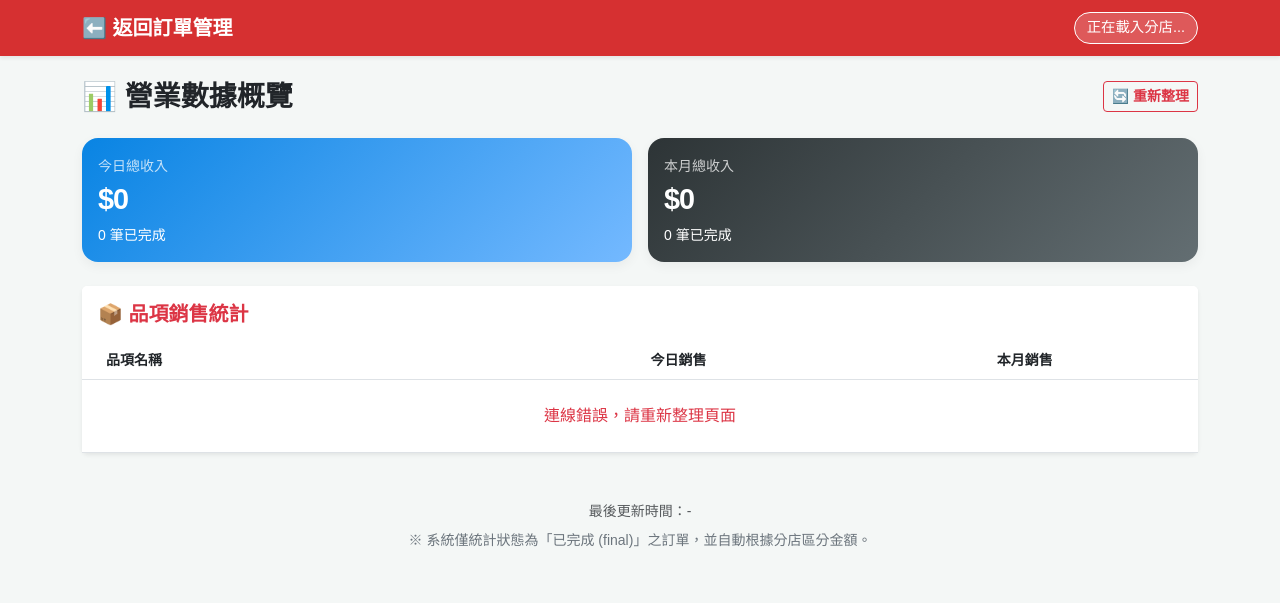
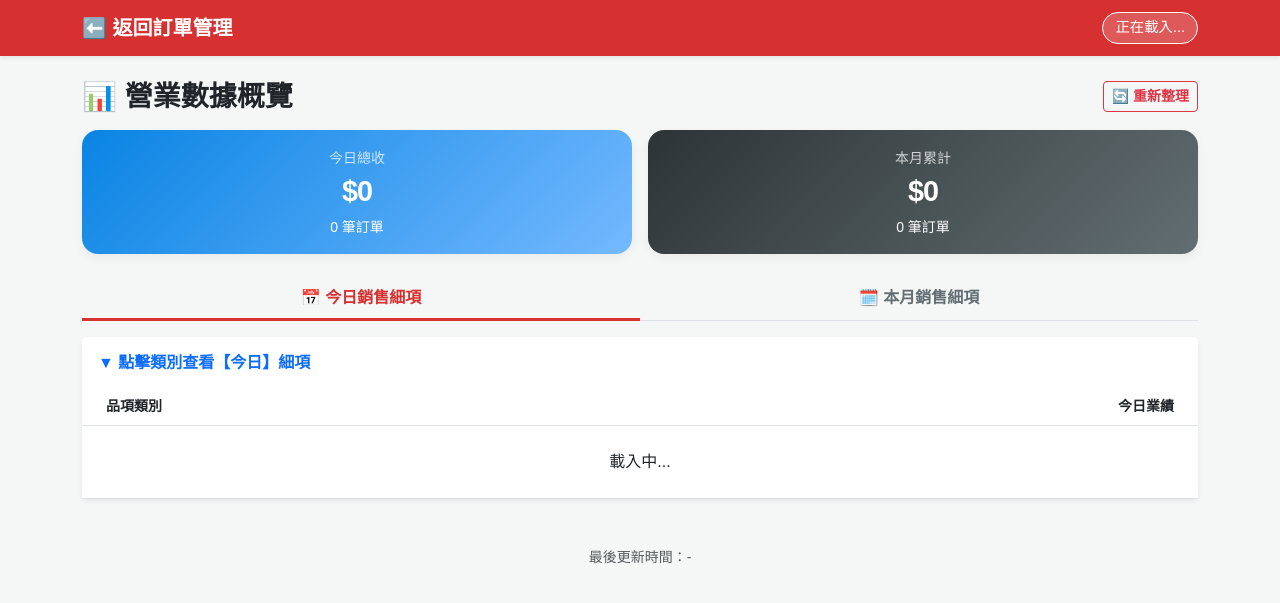
Before and after one commit to qkauia-guy/self_drawn, a Django app: page /report-dashboard/ in a window 1280 px wide. Shown: the top 603 px of the page. Run offline with Django 5.2, Linux system fonts and the light colour scheme; the visitor is signed in with stand-in values (Sample User, id 1).

Commit message:
fix:linepay

```diff
--- a/ordering/templates/ordering/dashboard.html
+++ b/ordering/templates/ordering/dashboard.html
@@ -2,23 +2,25 @@
 <html lang="zh-Hant">
 <head>
     <meta charset="UTF-8">
-    {% load static %}
     <title>財務報表中心 - 一把葫</title>
 
     <meta name="viewport" content="width=device-width, initial-scale=1, maximum-scale=1">
     <link href="https://cdn.jsdelivr.net/npm/bootstrap@5.3.0/dist/css/bootstrap.min.css" rel="stylesheet">
-    <link rel="icon" href="{% static 'images/favicon.png' %}" type="image/png">
-    <link rel="shortcut icon" href="{% static 'images/favicon.png' %}" type="image/x-icon">
     <style>
         body { background-color: #f4f7f6; font-family: "Microsoft JhengHei", sans-serif; }
         .navbar { background-color: #d63031 !important; }
         .card-stat { border: none; border-radius: 16px; transition: transform 0.3s; box-shadow: 0 4px 12px rgba(0,0,0,0.05); }
         .card-stat:hover { transform: translateY(-5px); }
         .rev-value { font-size: 1.8rem; letter-spacing: -1px; }
-        .item-name { font-size: 1.05rem; color: #2d3436; }
-        .qty-badge { font-size: 0.85rem; padding: 0.4em 0.7em; }
-        .item-rev { font-size: 0.9rem; color: #636e72; font-weight: bold; }
         .store-badge { background-color: rgba(255,255,255,0.2); color: white; border: 1px solid white; padding: 4px 12px; border-radius: 20px; font-size: 0.9rem; }
+
+        /* Tabs Style */
+        .nav-tabs .nav-link { color: #636e72; font-weight: bold; border: none; border-bottom: 3px solid transparent; }
+        .nav-tabs .nav-link.active { color: #d63031; border-bottom: 3px solid #d63031; background-color: transparent; }
+        .nav-tabs .nav-link:hover { color: #d63031; }
+
+        .qty-badge { font-size: 0.9rem; padding: 0.5em 0.8em; width: 80px; }
+        .item-rev { font-size: 0.95rem; color: #636e72; font-weight: bold; margin-top: 4px; }
     </style>
 </head>
 <body>
@@ -26,12 +28,12 @@
 <nav class="navbar navbar-dark mb-4 shadow-sm">
     <div class="container d-flex justify-content-between">
         <a class="navbar-brand fw-bold" href="/owner/">⬅️ 返回訂單管理</a>
-        <div class="store-badge" id="current_store_name">正在載入分店...</div>
+        <div class="store-badge" id="current_store_name">正在載入...</div>
     </div>
 </nav>
 
 <div class="container">
-    <div class="d-flex justify-content-between align-items-center mb-4">
+    <div class="d-flex justify-content-between align-items-center mb-3">
         <h3 class="fw-bold mb-0">📊 營業數據概覽</h3>
         <button class="btn btn-outline-danger btn-sm fw-bold" onclick="fetchStats()">🔄 重新整理</button>
     </div>
@@ -39,124 +41,201 @@
     <div class="row g-3 mb-4">
         <div class="col-6">
             <div class="card card-stat text-white" style="background: linear-gradient(135deg, #0984e3, #74b9ff);">
-                <div class="card-body p-3">
-                    <small class="opacity-75">今日總收入</small>
+                <div class="card-body p-3 text-center">
+                    <small class="opacity-75">今日總收</small>
                     <div class="rev-value fw-bold" id="day_rev">$0</div>
-                    <div class="small mt-1"><span id="day_count">0</span> 筆已完成</div>
+                    <div class="small mt-1"><span id="day_count">0</span> 筆訂單</div>
                 </div>
             </div>
         </div>
         <div class="col-6">
             <div class="card card-stat text-white" style="background: linear-gradient(135deg, #2d3436, #636e72);">
-                <div class="card-body p-3">
-                    <small class="opacity-75">本月總收入</small>
+                <div class="card-body p-3 text-center">
+                    <small class="opacity-75">本月累計</small>
                     <div class="rev-value fw-bold" id="month_rev">$0</div>
-                    <div class="small mt-1"><span id="month_count">0</span> 筆已完成</div>
+                    <div class="small mt-1"><span id="month_count">0</span> 筆訂單</div>
                 </div>
             </div>
         </div>
     </div>
 
-    <div class="card border-0 shadow-sm mb-5">
+    <ul class="nav nav-tabs nav-fill mb-3" id="statsTab" role="tablist">
+        <li class="nav-item" role="presentation">
+            <button class="nav-link active" id="today-tab" data-bs-toggle="tab" data-bs-target="#today-content" type="button" role="tab">
+                📅 今日銷售細項
+            </button>
+        </li>
+        <li class="nav-item" role="presentation">
+            <button class="nav-link" id="month-tab" data-bs-toggle="tab" data-bs-target="#month-content" type="button" role="tab">
+                🗓️ 本月銷售細項
+            </button>
+        </li>
+    </ul>
+
+    <div class="tab-content mb-5" id="statsTabContent">
+
+        <div class="tab-pane fade show active" id="today-content" role="tabpanel">
+            <div class="card border-0 shadow-sm">
                 <div class="card-header bg-white py-3 border-0">
-            <h5 class="fw-bold mb-0 text-danger">📦 品項銷售統計</h5>
+                    <h6 class="fw-bold mb-0 text-primary">▼ 點擊類別查看【今日】細項</h6>
                 </div>
-        <div class="card-body p-0">
                 <div class="table-responsive">
                     <table class="table align-middle mb-0">
-                    <thead class="bg-light text-muted small text-uppercase">
-                        <tr>
-                            <th class="ps-4">品項名稱</th>
-                            <th class="text-center">今日銷售</th>
-                            <th class="text-center">本月銷售</th>
-                        </tr>
+                        <thead class="bg-light text-muted small">
+                            <tr><th class="ps-4">品項類別</th><th class="text-end pe-4">今日業績</th></tr>
                         </thead>
-                    <tbody id="items_table">
-                        <tr>
-                            <td colspan="3" class="text-center py-5 text-muted">正在讀取最新數據...</td>
-                        </tr>
+                        <tbody id="today_table_body">
+                            <tr><td colspan="2" class="text-center py-4">載入中...</td></tr>
                         </tbody>
                     </table>
                 </div>
             </div>
         </div>
 
+        <div class="tab-pane fade" id="month-content" role="tabpanel">
+            <div class="card border-0 shadow-sm">
+                <div class="card-header bg-white py-3 border-0">
+                    <h6 class="fw-bold mb-0 text-secondary">▼ 點擊類別查看【本月】細項</h6>
+                </div>
+                <div class="table-responsive">
+                    <table class="table align-middle mb-0">
+                        <thead class="bg-light text-muted small">
+                            <tr><th class="ps-4">品項類別</th><th class="text-end pe-4">本月累積</th></tr>
+                        </thead>
+                        <tbody id="month_table_body">
+                             <tr><td colspan="2" class="text-center py-4">載入中...</td></tr>
+                        </tbody>
+                    </table>
+                </div>
+            </div>
+        </div>
+
+    </div>
+
     <div class="text-center text-muted small pb-4">
-        最後更新時間：<span id="update_time">-</span><br>
-        <p class="mt-2 text-secondary">※ 系統僅統計狀態為「已完成 (final)」之訂單，並自動根據分店區分金額。</p>
+        最後更新時間：<span id="update_time">-</span>
     </div>
 </div>
 
 <script src="https://cdn.jsdelivr.net/npm/bootstrap@5.3.0/dist/js/bootstrap.bundle.min.js"></script>
 
 <script>
-// --- 分店參數解析邏輯 ---
-// 從網址獲取 ?store=xxx，若無則預設為 dajin
 const urlParams = new URLSearchParams(window.location.search);
 const currentStore = urlParams.get('store') || 'dajin';
 
+// 輔助函式：產生展開的細項 HTML
+// itemId: 唯一識別碼 (避免今日跟本月衝突)
+// detailsObj: 細項資料物件 { "品項名": {qty, rev} }
+// themeColor: 顏色樣式 (今日用 danger, 本月用 secondary)
+function generateDetailsHtml(itemId, detailsObj, themeColor) {
+    const sortedDetails = Object.entries(detailsObj || {}).sort((a, b) => b[1].qty - a[1].qty);
+    const borderClass = `border-${themeColor}`;
+    const textClass = `text-${themeColor}`; // 標題顏色
+
+    if (sortedDetails.length === 0) {
+        return `
+        <tr class="collapse bg-light" id="${itemId}">
+            <td colspan="2" class="text-center text-muted small py-3">尚無銷售紀錄</td>
+        </tr>`;
+    }
+
+    const listItems = sortedDetails.map(([prodName, stat]) => `
+        <li class="list-group-item d-flex justify-content-between align-items-center bg-transparent px-0 py-1">
+            <span>${prodName}</span>
+            <span class="fw-bold text-dark">
+                ${stat.qty} <span class="text-muted" style="font-size:0.8em">($${stat.rev.toLocaleString()})</span>
+            </span>
+        </li>
+    `).join('');
+
+    return `
+    <tr class="collapse bg-light" id="${itemId}">
+        <td colspan="2" class="p-0">
+            <div class="p-3 border-start border-4 ${borderClass}">
+                <ul class="list-group list-group-flush small">
+                    ${listItems}
+                </ul>
+            </div>
+        </td>
+    </tr>`;
+}
+
 function fetchStats() {
-    // API 請求加入 store 參數
     fetch(`/api/orders/dashboard_stats/?store=${currentStore}&t=${new Date().getTime()}`)
     .then(res => {
-        if (res.status === 401 || res.status === 403) {
-            window.location.href = '/admin/login/';
-            return;
-        }
+        if (res.status === 401 || res.status === 403) { window.location.href = '/admin/login/'; return; }
         return res.json();
     })
     .then(data => {
         if (!data) return;
 
-        // 0. 更新分店標籤
+        // 更新頂部數據
         document.getElementById('current_store_name').innerText = data.store_name || '未知分店';
-
-        // 1. 更新總額
-        document.getElementById('day_rev').innerText = '$' + data.today.revenue.toLocaleString();
-        document.getElementById('day_count').innerText = data.today.orders;
-        document.getElementById('month_rev').innerText = '$' + data.monthly.revenue.toLocaleString();
-        document.getElementById('month_count').innerText = data.monthly.orders;
+        document.getElementById('day_rev').innerText = '$' + (data.today.revenue || 0).toLocaleString();
+        document.getElementById('day_count').innerText = data.today.orders || 0;
+        document.getElementById('month_rev').innerText = '$' + (data.monthly.revenue || 0).toLocaleString();
+        document.getElementById('month_count').innerText = data.monthly.orders || 0;
         document.getElementById('update_time').innerText = data.update_time;
 
-        // 2. 更新表格 (包含金額與數量)
-        // 這裡對應 views.py 中 calculate_metrics 定義的 key
         const itemsConfig = [
-            { name: '🍡 糖葫蘆系列', key: 'hulu' },
-            { name: '🍓 草莓大福', key: 'daifuku' },
             { name: '🥛 飲品系列', key: 'drink' },
-            { name: '🍰 其他甜點', key: 'dessert' }
+            { name: '🍡 Q軟麻糬系列', key: 'mochi' },
+            { name: '🍓 元寶草莓大福', key: 'ichikomochi' },
+            { name: '🍰 草莓甜點', key: 'dessert' }
         ];
 
-        let html = '';
-        itemsConfig.forEach(item => {
-            const todayItem = data.today.items[item.key] || { qty: 0, rev: 0 };
-            const monthItem = data.monthly.items[item.key] || { qty: 0, rev: 0 };
+        let todayHtml = '';
+        let monthHtml = '';
 
-            // 如果數量跟金額都是 0，則跳過不顯示或顯示 0
-            html += `
-            <tr>
+        itemsConfig.forEach((item) => {
+            // 取得資料，若無則給預設值
+            const todayItem = (data.today.items && data.today.items[item.key]) || { qty: 0, rev: 0, details: {} };
+            const monthItem = (data.monthly.items && data.monthly.items[item.key]) || { qty: 0, rev: 0, details: {} };
+
+            // --- 1. 產生【今日】區塊 ---
+            const todayId = `collapse-today-${item.key}`;
+            const todayDetailsHtml = generateDetailsHtml(todayId, todayItem.details, 'danger'); // 紅色主題
+
+            todayHtml += `
+            <tr style="cursor: pointer;" data-bs-toggle="collapse" data-bs-target="#${todayId}" aria-expanded="false">
                 <td class="ps-4">
-                    <div class="item-name fw-bold">${item.name}</div>
+                    <div class="fw-bold text-dark">${item.name} <span class="text-danger small">▾</span></div>
                 </td>
-                <td class="text-center">
-                    <span class="badge bg-danger rounded-pill qty-badge mb-1">${todayItem.qty} 份</span>
+                <td class="text-end pe-4">
+                    <span class="badge bg-danger rounded-pill qty-badge">${todayItem.qty} 份</span>
                     <div class="item-rev">$${todayItem.rev.toLocaleString()}</div>
                 </td>
-                <td class="text-center">
-                    <span class="badge bg-secondary rounded-pill qty-badge mb-1">${monthItem.qty} 份</span>
+            </tr>
+            ${todayDetailsHtml}
+            `;
+
+            // --- 2. 產生【本月】區塊 (現在也支援展開了) ---
+            const monthId = `collapse-month-${item.key}`;
+            // 假設 monthItem.details 存在。如果 API 沒回傳 details，列表會顯示 "尚無銷售紀錄"
+            const monthDetailsHtml = generateDetailsHtml(monthId, monthItem.details, 'secondary'); // 灰色主題
+
+            monthHtml += `
+            <tr style="cursor: pointer;" data-bs-toggle="collapse" data-bs-target="#${monthId}" aria-expanded="false">
+                <td class="ps-4">
+                    <div class="fw-bold text-dark">${item.name} <span class="text-secondary small">▾</span></div>
+                </td>
+                <td class="text-end pe-4">
+                    <span class="badge bg-secondary rounded-pill qty-badge">${monthItem.qty} 份</span>
                     <div class="item-rev">$${monthItem.rev.toLocaleString()}</div>
                 </td>
-            </tr>`;
+            </tr>
+            ${monthDetailsHtml}
+            `;
         });
-        document.getElementById('items_table').innerHTML = html;
+
+        document.getElementById('today_table_body').innerHTML = todayHtml;
+        document.getElementById('month_table_body').innerHTML = monthHtml;
     })
     .catch(err => {
         console.error("載入失敗:", err);
-        document.getElementById('items_table').innerHTML = `<tr><td colspan="3" class="text-center text-danger py-4">連線錯誤，請重新整理頁面</td></tr>`;
     });
 }
 
-// 首次加載
 fetchStats();
 </script>
 
--- a/ordering/views.py
+++ b/ordering/views.py
@@ -222,7 +222,6 @@ class OrderViewSet(viewsets.ModelViewSet):
             except Product.DoesNotExist:
                 continue
 
-    # ✅ 修正重點 1: Create 方法加入分類快照邏輯
     def create(self, request, *args, **kwargs):
         store_slug = request.data.get("store_slug")
         if not store_slug:
@@ -239,6 +238,7 @@ class OrderViewSet(viewsets.ModelViewSet):
             with transaction.atomic():
                 updated_items = []
 
+                # 1. 扣除庫存並更新訂單細項
                 for item in items_data:
                     product_id = item.get("id")
                     qty = int(item.get("quantity") or item.get("qty", 0))
@@ -258,17 +258,15 @@ class OrderViewSet(viewsets.ModelViewSet):
                     product.stock -= qty
                     product.save()
 
-                    # 🔥 [修正] 將商品當下的 Category 資訊寫入訂單 JSON
+                    # 將商品當下的 Category 資訊寫入訂單 JSON (快照)
                     item_copy = item.copy()
-                    item_copy["category"] = product.category.slug  # 例如 'drink'
-                    item_copy["category_name"] = (
-                        product.category.name
-                    )  # 例如 '飲品系列'
+                    item_copy["category"] = product.category.slug
+                    item_copy["category_name"] = product.category.name
                     item_copy["name"] = product.name
                     item_copy["price"] = product.price
                     updated_items.append(item_copy)
 
-                # 建立訂單
+                # 2. 建立訂單
                 data_copy = request.data.copy()
                 data_copy["status"] = "pending"
                 data_copy["items"] = updated_items  # 使用更新後的 items
@@ -282,18 +280,23 @@ class OrderViewSet(viewsets.ModelViewSet):
 
                 order = serializer.save(store=store)
 
-                # LINE Pay 處理
+                # 3. LINE Pay 處理邏輯 (已修正網址問題)
                 if payment_method == "linepay":
                     line_handler = LinePayHandler()
-                    host = request.get_host()
-                    protocol = "https" if request.is_secure() else "http"
 
+                    # 🟢 [修正] 直接填入您的 Render 正確網址
+                    MY_DOMAIN = "self-drawn.onrender.com"
+
+                    # 🟢 [修正] 強制使用 https (LINE Pay 嚴格要求)
                     confirm_url = (
-                        f"{protocol}://{host}/api/orders/line_confirm/?oid={order.id}"
+                        f"https://{MY_DOMAIN}/api/orders/line_confirm/?oid={order.id}"
                     )
                     cancel_url = (
-                        f"{protocol}://{host}/api/orders/line_cancel/?oid={order.id}"
+                        f"https://{MY_DOMAIN}/api/orders/line_cancel/?oid={order.id}"
                     )
+
+                    # 🔵 [除錯] 印出網址確認 (請在 Render Logs 查看)
+                    print(f"DEBUG: LINE Pay Confirm URL: {confirm_url}")
 
                     result = line_handler.request_payment(
                         order, confirm_url, cancel_url
@@ -314,6 +317,8 @@ class OrderViewSet(viewsets.ModelViewSet):
                             status=201,
                         )
 
+                    # 錯誤處理：印出詳細錯誤原因
+                    print(f"ERROR: LINE Pay Request Failed: {result}")
                     raise ValueError(
                         f"LINE Pay 請求失敗: {result.get('returnMessage')}"
                     )
@@ -453,7 +458,6 @@ class OrderViewSet(viewsets.ModelViewSet):
             return Response({"error": "請提供 store 參數"}, status=400)
 
         store = get_object_or_404(Store, slug=store_slug)
-        # 🔥 [修正] 動態抓取分類，不再寫死
         categories = Category.objects.filter(store=store).order_by("sort_order")
 
         tw_tz = pytz.timezone("Asia/Taipei")
@@ -462,35 +466,60 @@ class OrderViewSet(viewsets.ModelViewSet):
         month_start = now_tw.replace(day=1, hour=0, minute=0, second=0, microsecond=0)
 
         def calculate_metrics(queryset):
-            final_qs = queryset.filter(status="final")
+            final_qs = queryset.filter(
+                status__in=["completed", "final"]
+            )  # 建議納入 completed
             total_rev = final_qs.aggregate(Sum("total"))["total__sum"] or 0
             total_count = final_qs.count()
 
-            # 初始化統計容器
+            # 1. 初始化統計容器 (加入 details)
             items_stats = {}
             for cat in categories:
-                items_stats[cat.slug] = {"qty": 0, "rev": 0, "name": cat.name}
-            items_stats["uncategorized"] = {"qty": 0, "rev": 0, "name": "其他"}
+                items_stats[cat.slug] = {
+                    "qty": 0,
+                    "rev": 0,
+                    "name": cat.name,
+                    "details": {},  # 🔥 新增這個欄位來存細項
+                }
+            # 處理未分類或已刪除分類的情況
+            items_stats["uncategorized"] = {
+                "qty": 0,
+                "rev": 0,
+                "name": "其他",
+                "details": {},
+            }
 
             for order in final_qs:
                 for item in order.items or []:
-                    # 🔥 [修正] 讀取訂單中的分類
                     cat_slug = item.get("category", "uncategorized")
+                    p_name = item.get("name", "未知商品")  # 抓取商品名稱
 
                     qty = int(item.get("quantity") or item.get("qty", 0))
                     price = int(item.get("price", 0))
                     subtotal = price * qty
 
-                    if cat_slug in items_stats:
-                        items_stats[cat_slug]["qty"] += qty
-                        items_stats[cat_slug]["rev"] += subtotal
-                    else:
-                        items_stats["uncategorized"]["qty"] += qty
-                        items_stats["uncategorized"]["rev"] += subtotal
+                    # 確保分類存在 (防呆)
+                    target_stats = items_stats.get(
+                        cat_slug, items_stats["uncategorized"]
+                    )
+
+                    # A. 更新分類總數
+                    target_stats["qty"] += qty
+                    target_stats["rev"] += subtotal
+
+                    # B. 更新該商品細項 (Details) 🔥 關鍵邏輯
+                    details = target_stats["details"]
+                    if p_name not in details:
+                        details[p_name] = {"qty": 0, "rev": 0}
+
+                    details[p_name]["qty"] += qty
+                    details[p_name]["rev"] += subtotal
 
             return total_rev, total_count, items_stats
 
         base_qs = self.get_queryset().filter(store=store)
+
+        # 計算今日與本月
         d_rev, d_count, d_items = calculate_metrics(
             base_qs.filter(created_at__gte=today_start)
         )
```
Also changed, not shown: 1 other file. Lines whose indentation alone changed are shown as unchanged.
